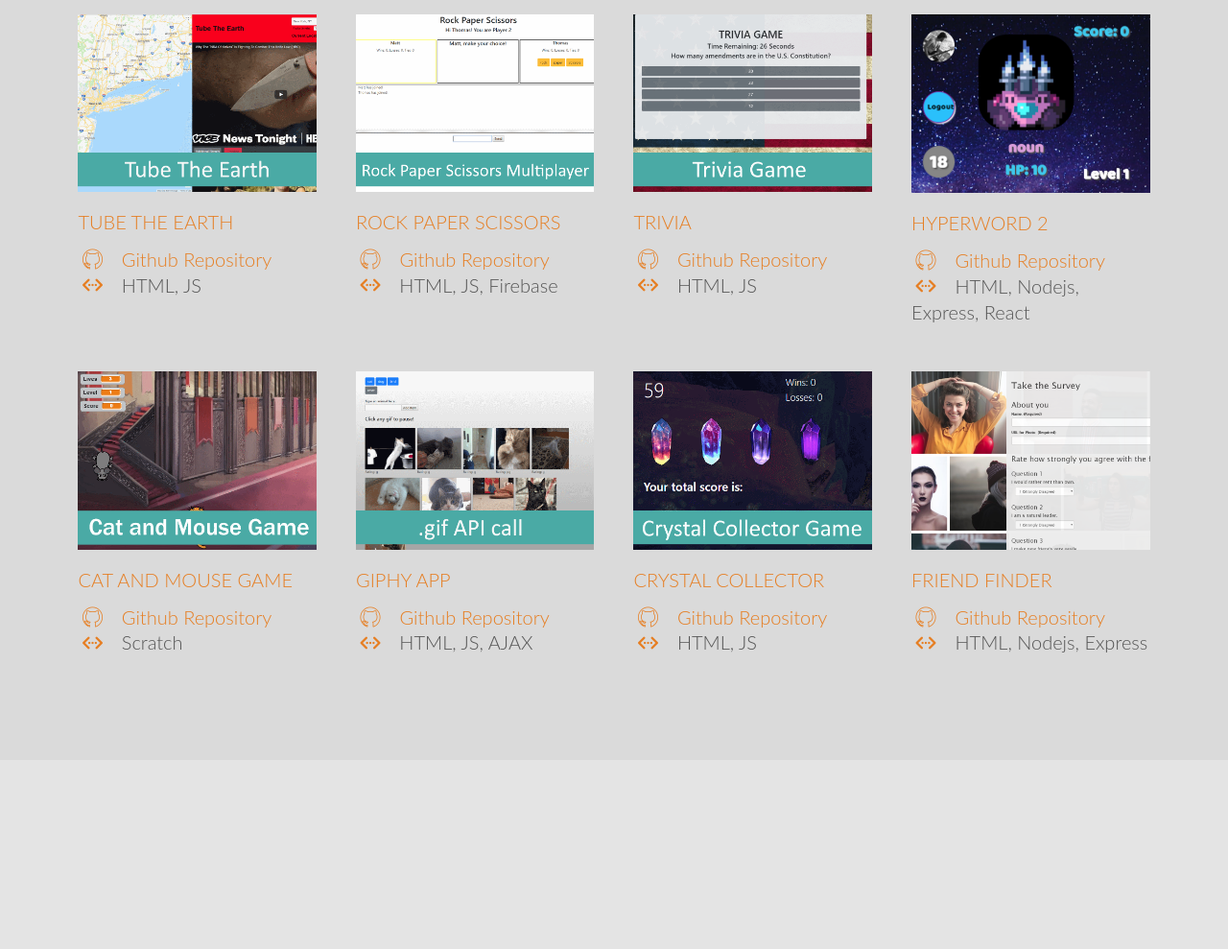
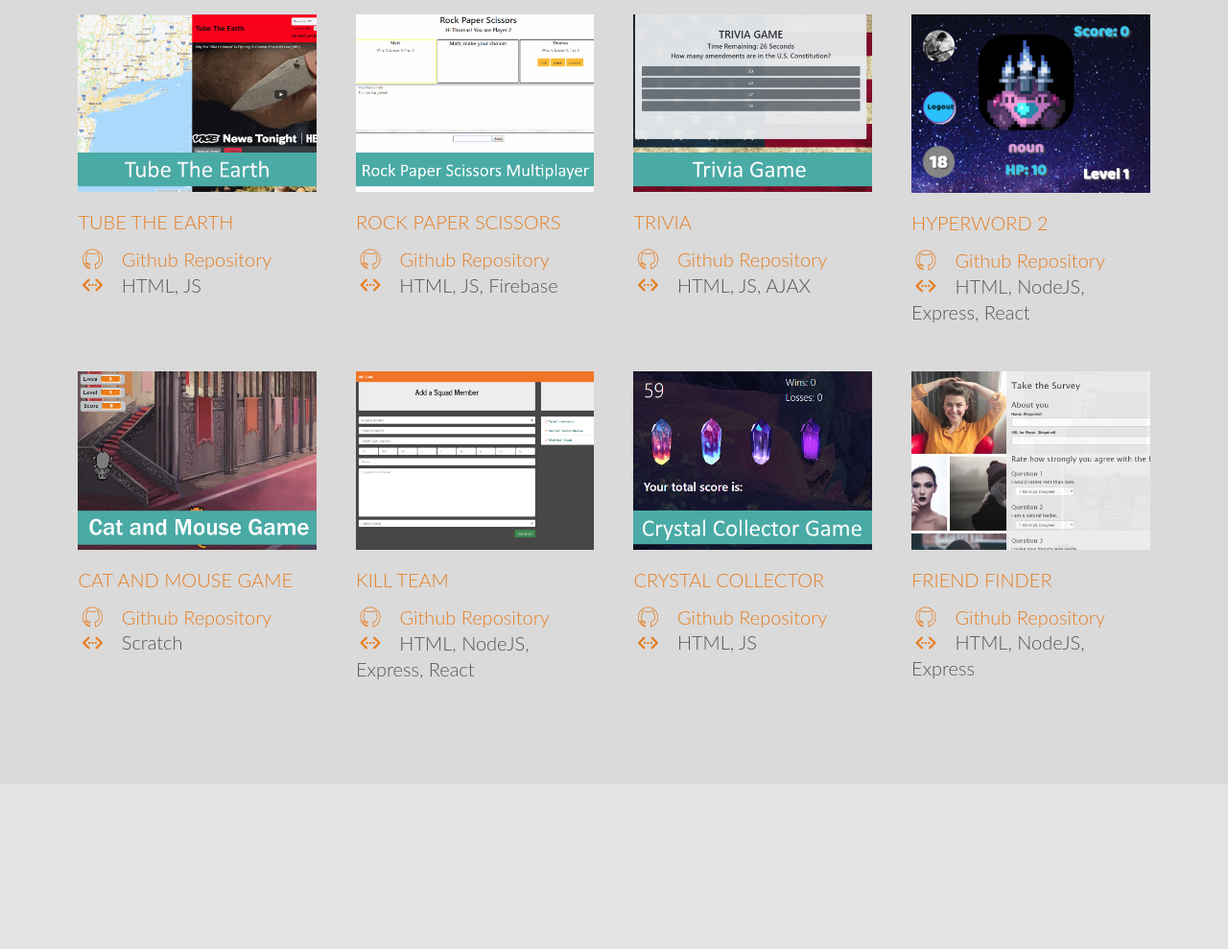
Before and after one commit to mattieice7486/mattieice7486.github.io, a plain HTML site: page index.html in a window 1280 px wide. Shown: the part 2228-3217 px from the top of the page at 96% size. Drawn offline with nearby package versions, Linux system fonts and the light colour scheme; files whose address does not match are found by name.

Commit message:
added Kill Team

```diff
--- a/index.html
+++ b/index.html
@@ -171,7 +171,7 @@
                         <a href="https://github.com/mattieice7486/trivia">Github Repository</a>
                         <br>
                         <i class="ion-code-working icon-small"></i>
-                        HTML, JS
+                        HTML, JS, AJAX
                     </div>
                 </div>
                 <div class="col span-1-of-4 box">
@@ -184,7 +184,7 @@
                     <a href="https://github.com/mattieice7486/HyperWord2">Github Repository</a>
                     <br>
                     <i class="ion-code-working icon-small"></i>
-                    HTML, Nodejs, Express, React
+                    HTML, NodeJS, Express, React
                     </div>
                 </div>
             </div>
@@ -203,16 +203,16 @@
                     </div>
                 </div>
                 <div class="col span-1-of-4 box">
-                    <a href="https://mattieice7486.github.io/AJAX/" target="_blank">
-                        <img src="resources/img/AJAX.png" alt="AJAX">
+                    <a href="https://kill-team.herokuapp.com/" target="_blank">
+                        <img src="resources/img/killteam.png" alt="killteam">
                     </a>
                     <div class="project-feature">
-                    <a href="https://mattieice7486.github.io/AJAX/" target="_blank"><h3 class="proj-name">Giphy App</h3></a>
+                    <a href="https://kill-team.herokuapp.com/" target="_blank"><h3 class="proj-name">Kill Team</h3></a>
                     <i class="ion-social-github-outline icon-small"></i>
-                    <a href="https://github.com/mattieice7486/AJAX">Github Repository</a>
+                    <a href="https://github.com/mattieice7486/killteam">Github Repository</a>
                     <br>
                     <i class="ion-code-working icon-small"></i>
-                    HTML, JS, AJAX
+                    HTML, NodeJS, Express, React
                     </div>
                 </div>
                 <div class="col span-1-of-4 box">
@@ -238,7 +238,7 @@
                     <a href="https://github.com/mattieice7486/friendfinder">Github Repository</a>
                     <br>
                     <i class="ion-code-working icon-small"></i>
-                    HTML, Nodejs, Express
+                    HTML, NodeJS, Express
                     </div>
                 </div>
             </div>
```
Also changed, not shown: resources/img/killteam.png (added).
